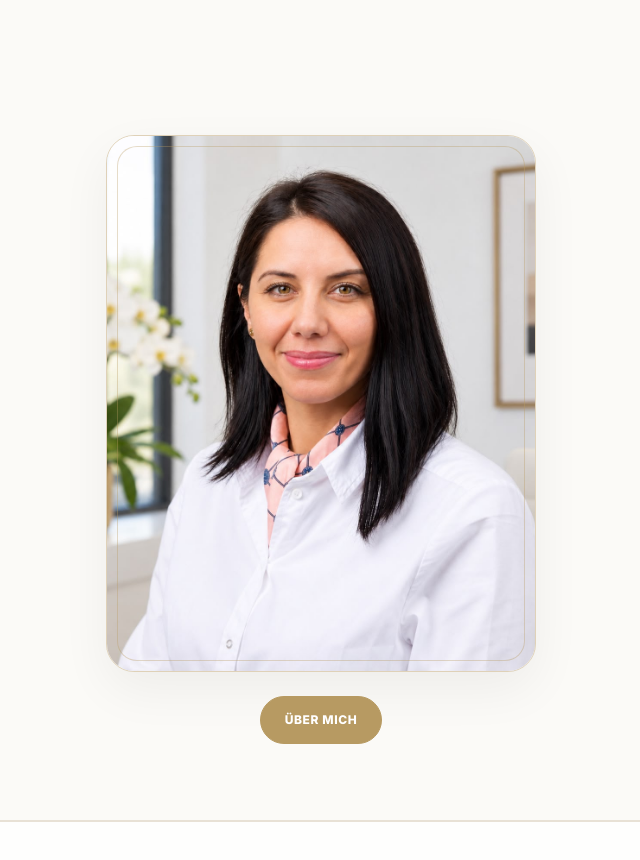
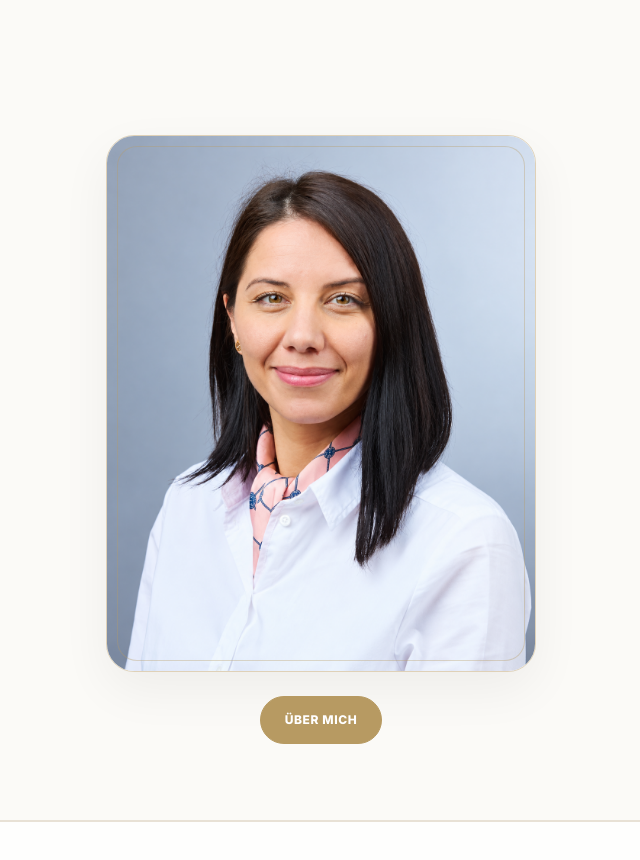
Before and after one commit to fynnoman/DBB, a Next.js app: page / in a window 1280 px wide. Shown: the part 1200-2060 px from the top of the page, without its empty margins (319-959 px from the left). Built offline with nearby package versions, Linux system fonts and the light colour scheme.

Commit message:
chore(portrait): neues Portrait-Foto mit grauem Hintergrund
Co-Authored-By: Claude Opus 4.7 (1M context) <noreply@anthropic.com>

```diff
--- a/components/PortraitIntro.tsx
+++ b/components/PortraitIntro.tsx
@@ -23,7 +23,7 @@ export default function PortraitIntro() {
           }}
         >
           <Image
-            src="/portrait-babeanu-bauer.jpg"
+            src="/portrait-babeanu-bauer.png"
             alt={`Portrait ${site.fullName}`}
             fill
             sizes="(max-width: 640px) 82vw, 430px"
```
Also changed, not shown: public/portrait-babeanu-bauer.jpg (deleted), public/portrait-babeanu-bauer.png (added).
